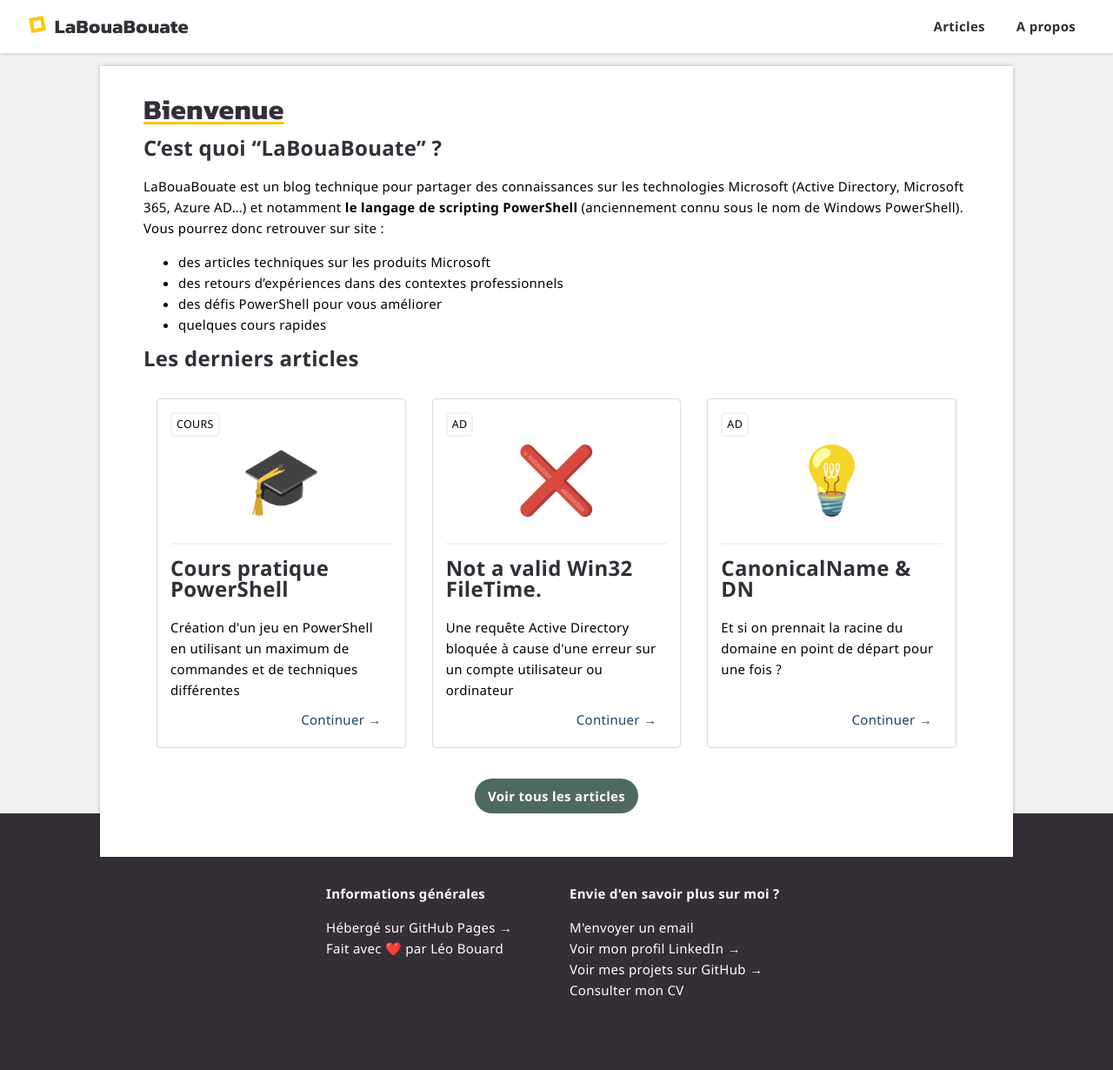
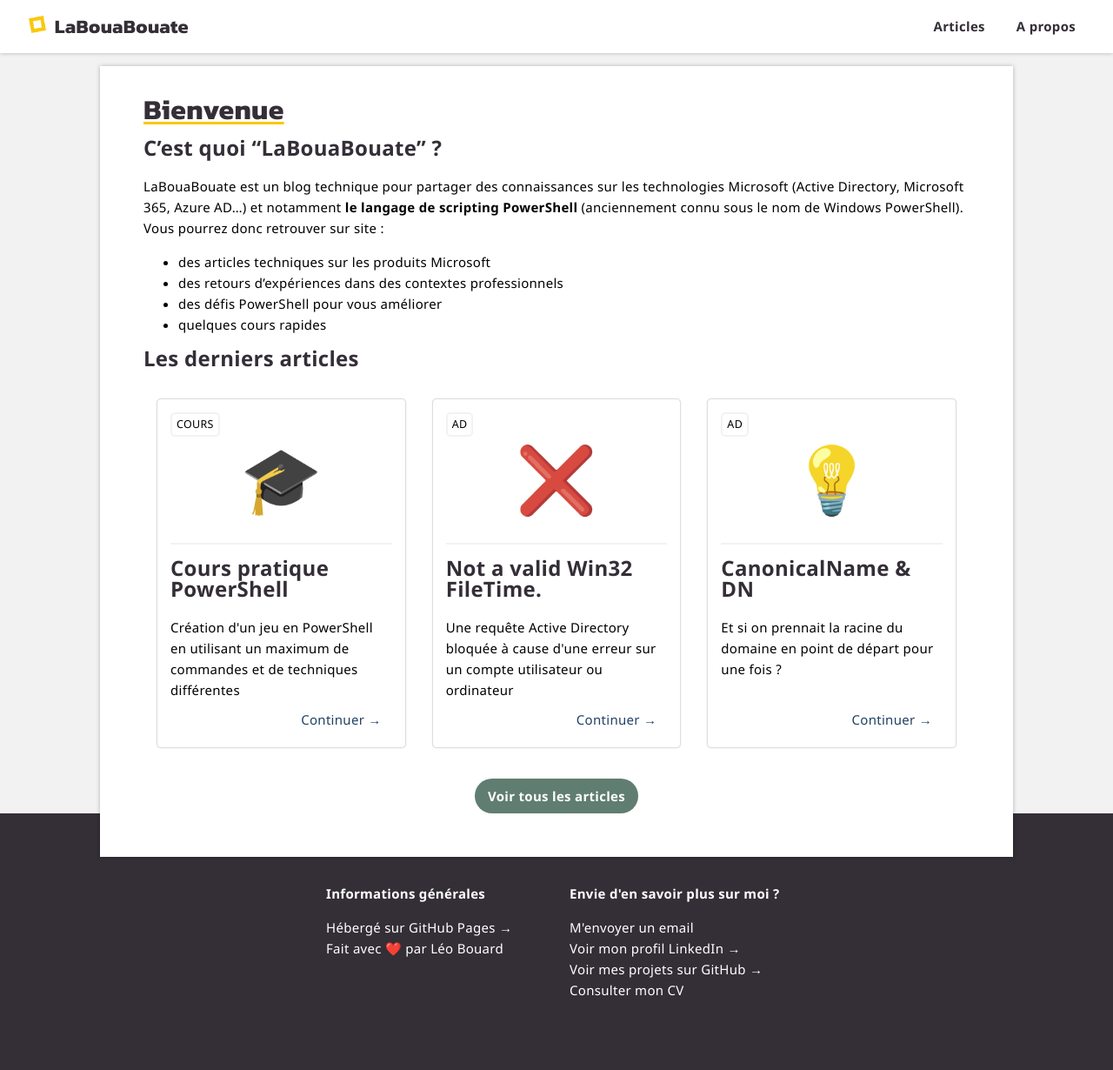
Before and after one commit to leobouard/leobouard.github.io, a Jekyll site: the page built from index.md, in a window 1280 px wide. Shown: the whole page at 87% size. Built offline with Jekyll 4.4.1, drawn with Linux system fonts in a browser that asks for light colours; some web fonts are replaced; our own code applies the rules of GitHub Pages for plain Markdown files.

Commit message:
Update style.scss

```diff
--- a/assets/css/style.scss
+++ b/assets/css/style.scss
@@ -93,7 +93,7 @@
         margin-bottom: 15px;
 
         a {
-            background-color: #4e6a5e;
+            background-color: #607D71;
             color: #fff;
             font-weight: 600;
             padding: 8px 15px;
@@ -102,7 +102,6 @@
 
         a:hover {
             color: #fff;
-            background-color: #3D5249;
         }
     }
 
```
